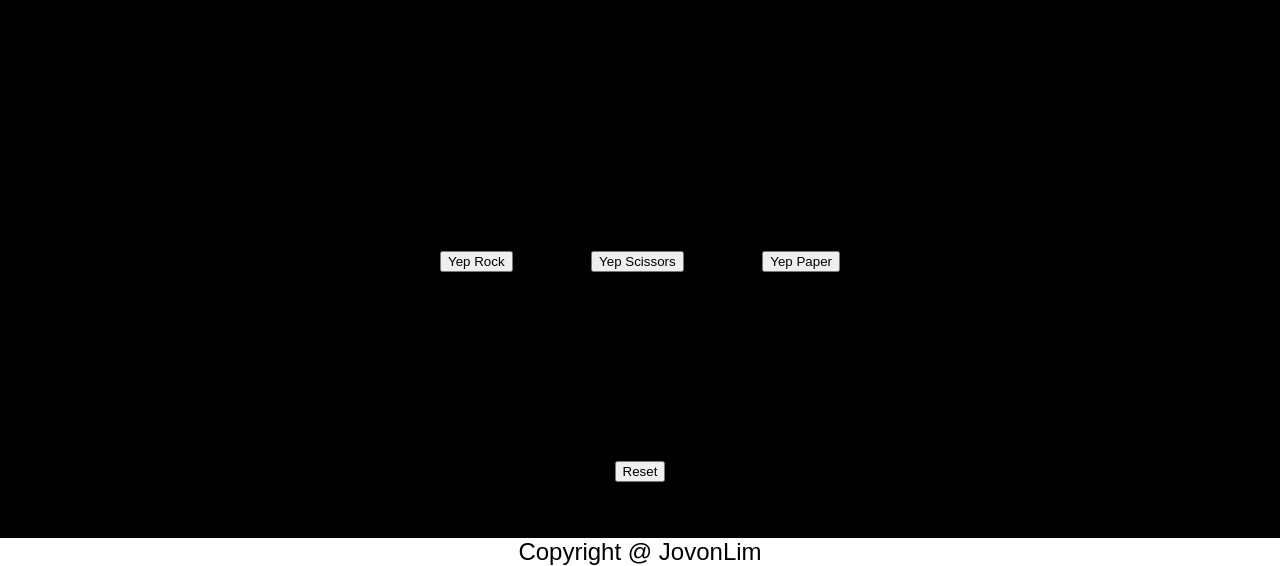
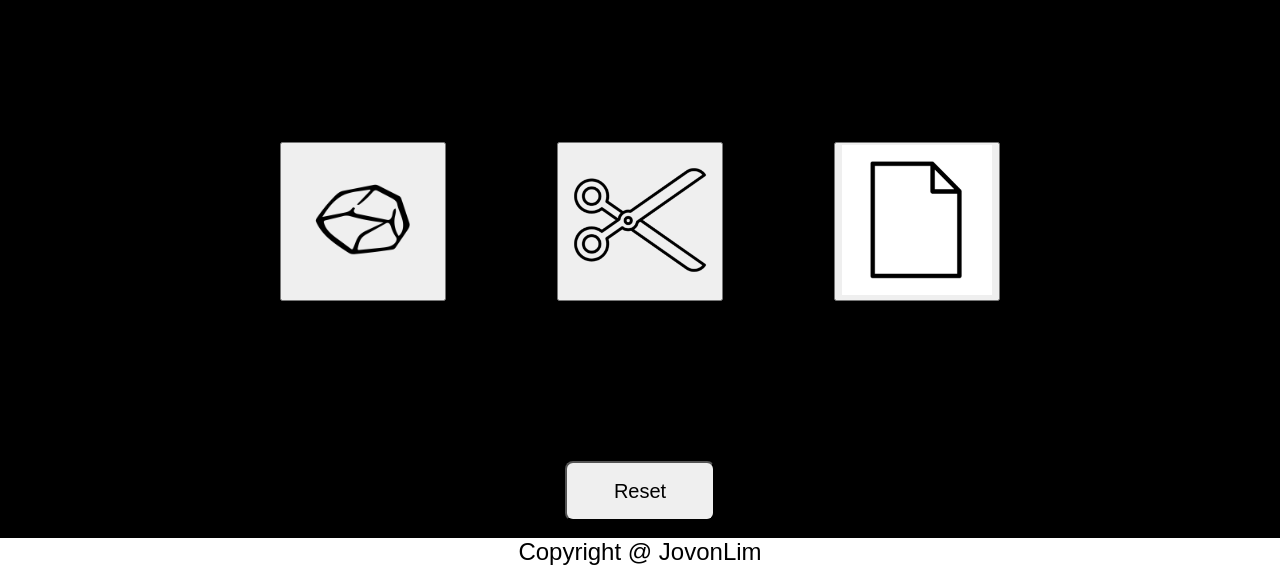
Before and after one commit to JovonLim/Rock-Paper-Scissors, a plain HTML site: page index.html in a window 1280 px wide. Shown: the part 234-800 px from the top of the page. Drawn offline with Linux system fonts and the light colour scheme.

Commit message:
Finish UI for game

```diff
--- a/app.js
+++ b/app.js
@@ -4,8 +4,9 @@ const paperBtn = document.querySelector('#paperBtn');
 const resetBtn = document.querySelector('#resetBtn');
 const displayOutcome = document.querySelector('#Outcome');
 const displayScore = document.querySelector('#Score');
+let prevTimeoutId, curTimeoutId;
+let playerScore = 0, computerScore = 0;
 
-let playerScore = 0, computerScore = 0;
 updateScore();
 
 rockBtn.addEventListener('click', () => {
@@ -22,7 +23,7 @@ paperBtn.addEventListener('click', () => {
 
 resetBtn.addEventListener('click', () => {
   playerScore = 0, computerScore = 0;
-  console.log("Scores Resetted");
+  updateDisplay("reset");
   updateScore();
 })
 
@@ -72,10 +73,16 @@ function updateDisplay(Outcome) {
       displayOutcome.textContent = "Unlucky, it was a Draw!";
       hideDisplay();
       break;
+    case "reset" :
+      displayOutcome.textContent = "The scores have been resetted!";
+      hideDisplay();
+      break;
   }
   return;
 }
 
 function hideDisplay() {
-  setTimeout(() => { displayOutcome.style.visibility = "hidden" }, 1000);
+  prevTimeoutId = curTimeoutId;
+  clearTimeout(prevTimeoutId);
+  curTimeoutId = setTimeout(() => { displayOutcome.style.visibility = "hidden" }, 2000);
 }
--- a/index.css
+++ b/index.css
@@ -15,17 +15,32 @@ body {
 #Outcome, #Score {
   font-size: 50px;
   margin-top: 5vh;
+  margin-bottom: 5vh;
   height: 5vh;
 }
 
 
 .play-buttons {
   margin: auto;
-  height: 50vh;
-  width: 50vh;
+  height: 30vh;
+  width: 90vh;
   display: flex;
   justify-content: space-between;
   align-items: center;
+}
+
+img {
+  width:150px;
+  height:150px;
+}
+
+#resetBtn {
+  border-radius: 8px;
+  margin-top: 15vh;
+  font-size: 20px;
+  font-family: fantasy;
+  width: 150px;
+  height: 60px;
 }
 
 .Footer {
--- a/index.html
+++ b/index.html
@@ -14,9 +14,9 @@
     <div id="Outcome"></div>
 
     <div class="play-buttons">
-      <button id="rockBtn">Yep Rock</button>
-      <button id="scissorsBtn">Yep Scissors</button>
-      <button id="paperBtn">Yep Paper</button>
+      <button id="rockBtn"><img src="images/rock.png"></button>
+      <button id="scissorsBtn"><img src="images/scissors.png"></button>
+      <button id="paperBtn"><img src="images/paper.png"></button>
     </div>
 
     <button id="resetBtn">Reset</button>
```
Also changed, not shown: images/paper.png (added), images/rock.png (added), images/scissors.png (added).
